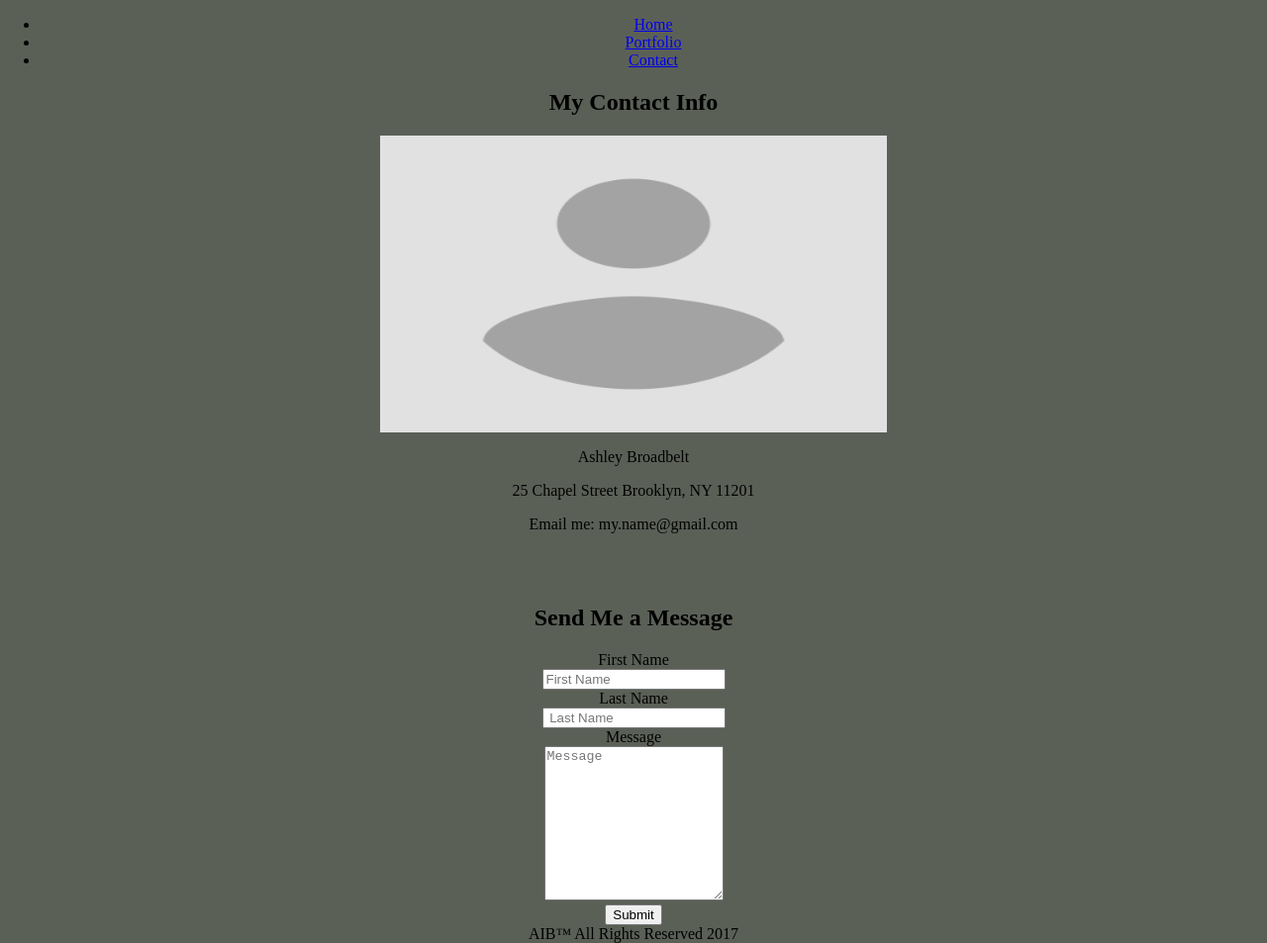
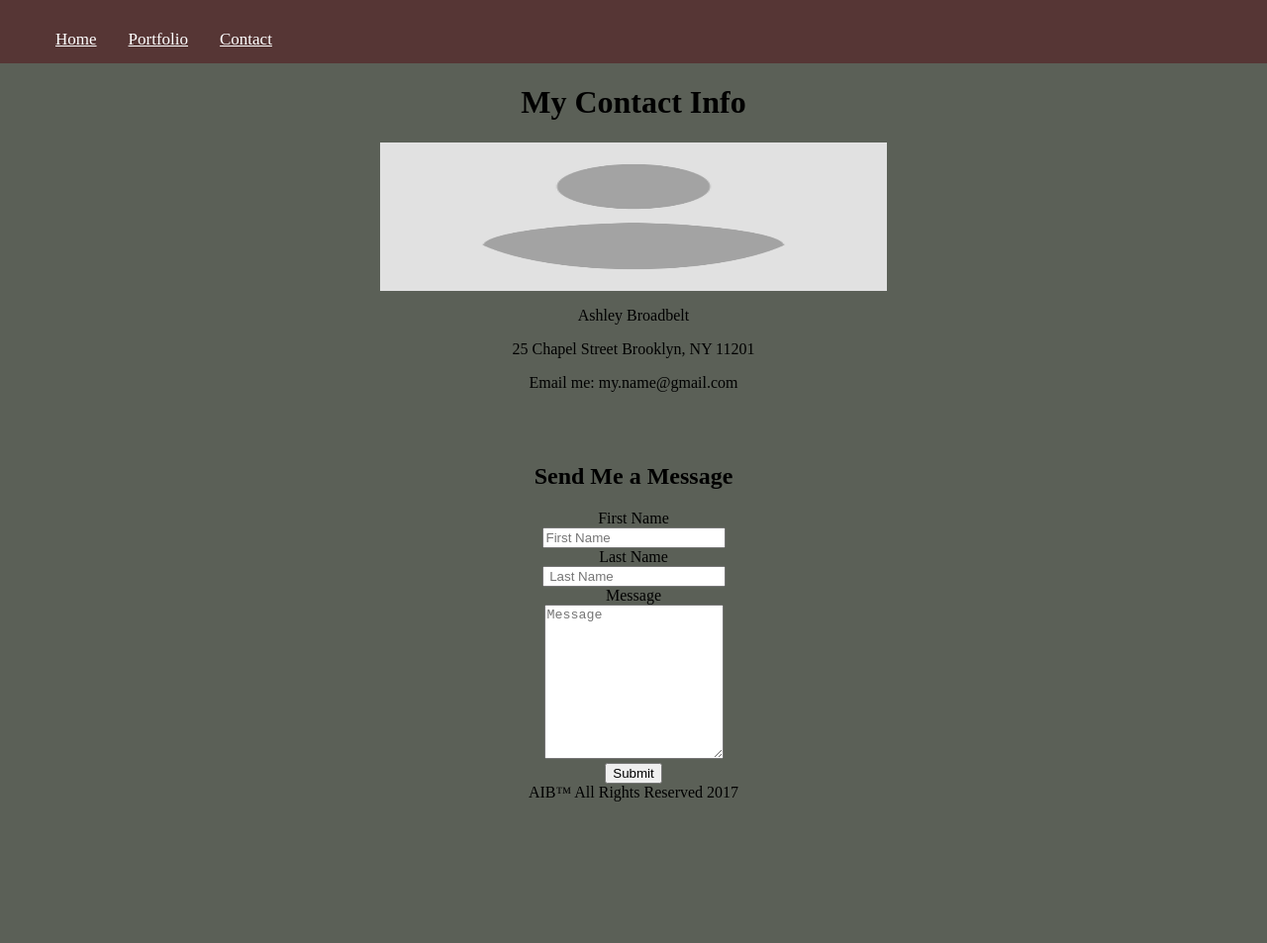
Before and after one commit to AshelinaB/ashleyfullstack, a plain HTML site: page contact.html in a window 1280 px wide. Shown: the whole page at 99% size. After the commit the page ends 810 px from the top, so only its background shows below. Drawn offline with Linux system fonts and the light colour scheme.

Commit message:
final changes

```diff
--- a/contact.html
+++ b/contact.html
@@ -10,12 +10,13 @@
 	<li><a href="portfolio.html">Portfolio</a></li>
 	<li><a href="contact.html">Contact</a></li>
 </ul>
+</nav>
 
 
 <body>
 <h1> My Contact Info</h1>
 <div>
-	<img src="img/avatar.png" alt="profile" width="250" height="300">
+	<img src="img/avatar.png" alt="profile" width="200" height="150">
 </div>
 
 <p> Ashley Broadbelt</p>
--- a/css/styles.css
+++ b/css/styles.css
@@ -1,14 +1,17 @@
-.nav{
-
-    background-color:#563635;
+ nav{
+    background-color:#563635 ;
     overflow:hidden;
 }
-.nav a{
+nav li{
+    list-style:none;
+}
+nav a{
     float:left;
     display: block;
     text-align: center;
     padding: 14px 16px;
     font-size:17px;
+    color:#fff;
 }
 
 .dropdown:hover .dropdown-content{
```
Also changed, not shown: portfolio.html (+1 -0 lines).
